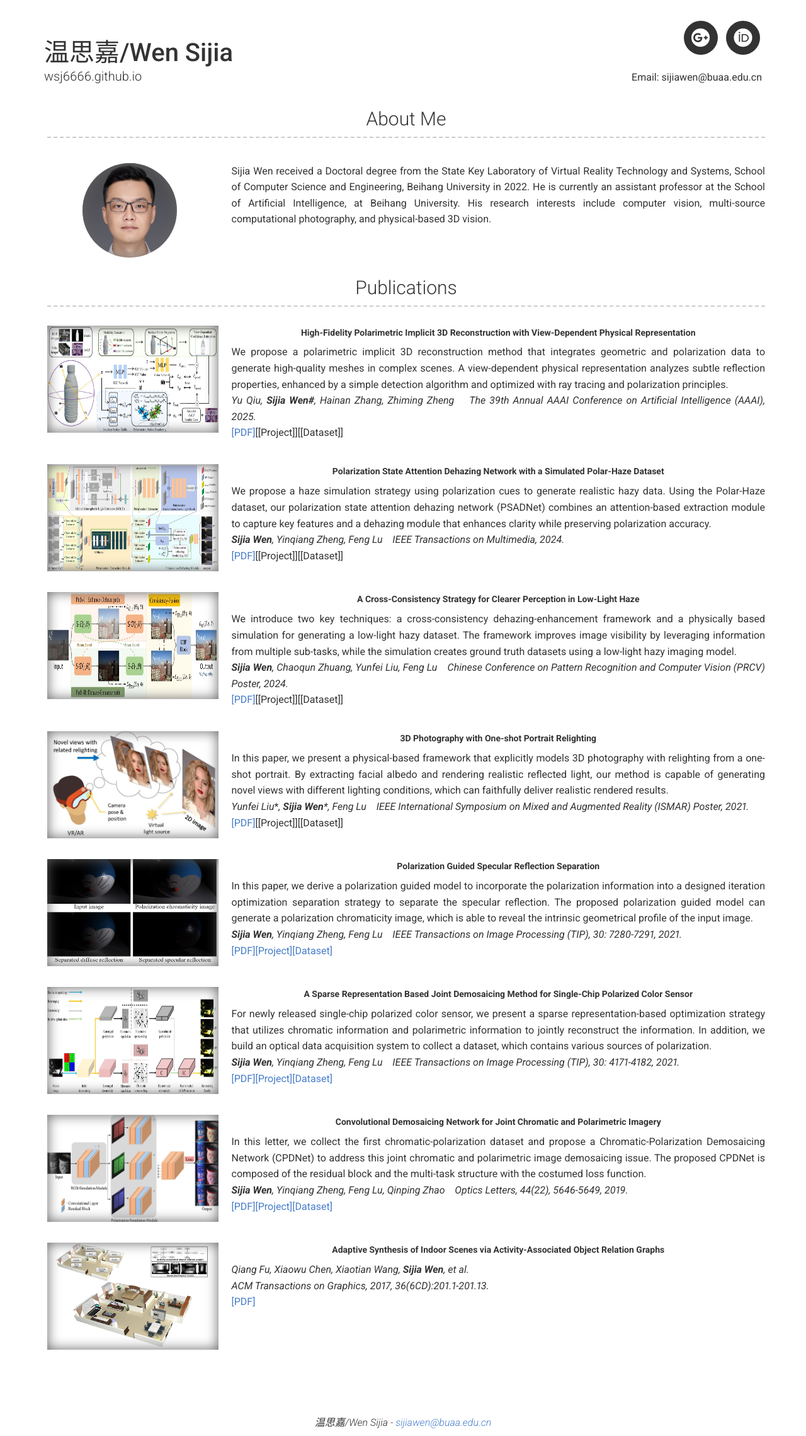
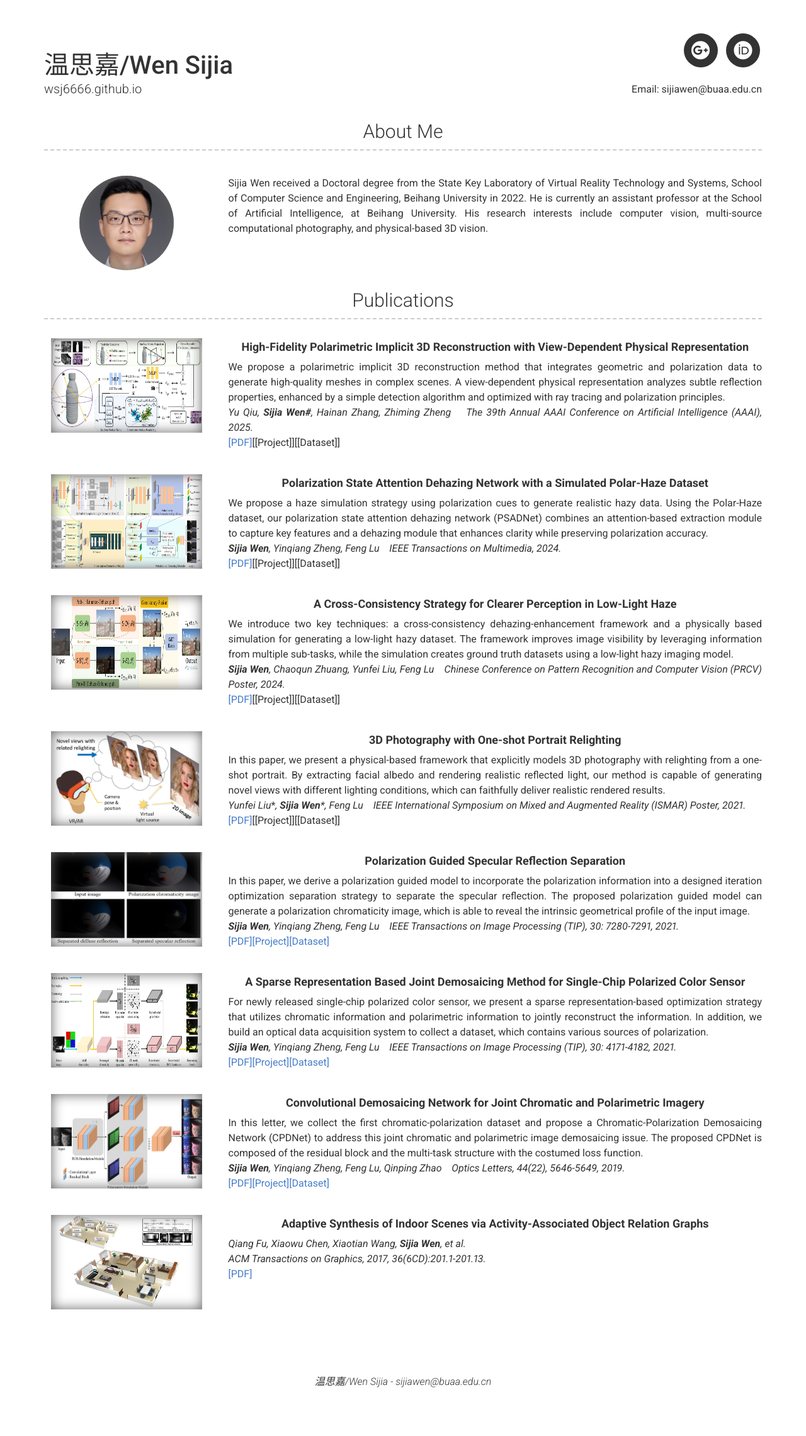
Before and after one commit to wsj6666/wsj6666.github.io, a Jekyll site: the page built from index.md, in a window 1280 px wide. Shown: the whole page at 63% size. Built offline with Jekyll 4.4.1, drawn with Linux system fonts in a browser that asks for light colours; nearby versions of some CDN libraries; after the commit the page ends 2213 px from its top, so only the background shows below that.

Commit message:
Add files via upload

```diff
--- a/_layouts/default.html
+++ b/_layouts/default.html
@@ -19,7 +19,7 @@
       {%- if site.version == 2 -%}
         {% for section in site.content %}
           <div class="container {{ section.layout }}-container">
-            <h3 id="{{ section.title | slugify }}">{{ section.title }}</h3>
+            <h3>{{ section.title }}</h3>
             {% include {{ section.layout | prepend: "section-" | append: ".html" }} content=section.content %}
           </div>
         {% endfor %}
--- a/_sass/base.scss
+++ b/_sass/base.scss
@@ -1,5 +1,5 @@
 @import url(https://fonts.googleapis.com/css?family=Roboto:100,300,400,700,500,500italic,400italic,300italic,100italic,700italic);
-@import url(https://cdn.bootcss.com/bootstrap/3.3.5/css/bootstrap.min.css);
+@import url(https://maxcdn.bootstrapcdn.com/bootstrap/3.3.5/css/bootstrap.min.css);
 @import url(https://use.fontawesome.com/releases/v5.11.2/css/all.css);
 @import url(https://use.fontawesome.com/releases/v5.11.2/css/v4-shims.css);
 
@@ -149,9 +149,7 @@ html {
 body {
   background: #ffffff;
   font-family: Roboto, sans-serif;
-  -webkit-font-smoothing: antialiased;
-  margin: 0 !important;
-}
+  -webkit-font-smoothing: antialiased; }
 
 .center-text {
   text-align: center; }
@@ -164,7 +162,7 @@ body {
   }
 }
 
-.header-container {
+.header-contianer {
   margin-top:50px;
 }
 
--- a/_sass/modern-resume-theme.scss
+++ b/_sass/modern-resume-theme.scss
@@ -1,39 +1,20 @@
-/* 基础样式导入 */
 @import "base";
 @import "button";
 @import "type";
 @import "dark";
 @import "icons";
 
-/* 页面整体容器，控制最大宽度和居中 */
-.page-wrapper {
-  padding: 0 20px;
-}
-
-.page-content {
-  max-width: 1200px;   /* 页面内容最大宽度 */
-  margin: 0 auto;     /* 居中 */
-  padding: 0 20px;    /* 内边距防止贴边 */
-}
-
-/* 全局基础字体 */
-body {
-  font-size: 0.875rem !important; /* 14px，缩小全局字体 */
-  line-height: 1.6;
-}
-
-/* Header 样式优化 */
 .header-right p {
   margin-bottom: 3px;
 }
 
-.header-right a {
-  color: inherit;
-  font-weight: 500;
+.header-right a{
+  color:inherit;
+  font-weight:500;
 }
 
 @media screen and (max-width: 768px) {
-  .header-container div {
+  .header-contianer div{
     text-align: center;
   }
 
@@ -46,59 +27,102 @@ body {
   }
 }
 
-/* 图片样式 */
-.profile-img, .normal-img {
+.profile-img {
+  width: 150px;
+  height: 150px;
   margin: 0 auto;
   display: block;
+  border-radius: 100px;
+  background-size: cover;
   background-position: center;
-  background-repeat: no-repeat;
-  background-size: cover;
+  background-repeat: repeat, no-repeat;
   -moz-box-shadow: inset 0 0 20px #636161;
   -webkit-box-shadow: inset 0 0 20px #636161;
   box-shadow: inset 0 0 20px #636161;
 }
 
-/* 保留头像为圆形 */
-.profile-img {
-  width: 150px;
+.normal-img {
+  width: 240px;
   height: 150px;
-  border-radius: 50%;
-}
-
-/* 普通图片为矩形 */
-.normal-img {
-  width: 272px;
-  height: 170px;
-  border-radius: 0;
+  margin: 0 auto;
+  display: block;
   background-size: 100% 100%;
+  background-position: center;
+  background-repeat: repeat, no-repeat;
+  -moz-box-shadow: inset 0 0 20px #636161;
+  -webkit-box-shadow: inset 0 0 20px #636161;
+  box-shadow: inset 0 0 20px #636161;
 }
 
 .into-text-1 {
   margin-top: 30px;
 }
 
-@media only screen and (max-width: 992px) {
+@media only screen and (max-width : 992px) {
   .into-text-1 {
     margin-top: 20px;
   }
 }
 
-/* 内容列表样式 */
-.list-container h3 {
-  margin-bottom: 0;
+.list-container {
+  h3 {
+    margin-bottom: 0;
+  }
 }
 
-/* 布局部分优化 */
 .layout {
   margin-top: 3rem;
   display: flex;
   flex-direction: row;
-}
 
-.layout-left,
-.layout-right {
-  @media screen and (max-width: 768px) {
-    flex-direction: column;
+  .details {
+    text-align: left;
+
+    p {
+      margin-bottom: 3px;
+      font-size: 1.6rem;
+      text-align: inherit;
+      font-weight: 300;
+
+      b {
+        font-weight: 500;
+      }
+    }
+
+    @media screen and (max-width: 768px) {
+      text-align: center!important;
+
+      p {
+        text-align: center!important;
+      }
+    }
+
+    a {
+      color: inherit;
+      font-style: italic;
+      font-weight: 300;
+    }
+
+    .fa {
+      font-size: 2rem;
+    }
+
+    .link {
+      font-size: 1.5rem;
+    }
+
+    h4 {
+      margin-bottom: 0.1rem;
+      font-weight: 500;
+
+      @media print {
+        margin-bottom: 0.2rem;
+      }
+
+      a {
+        font-weight: 500;
+      }
+    }
   }
 }
 
@@ -106,77 +130,58 @@ body {
   flex-direction: row-reverse;
 }
 
-.layout-top,
-.layout-top-right,
-.layout-top-middle {
-  flex-direction: column;
+.layout-right, .layout-top-right {
+  .details {
+    text-align: right;
+  }
 }
 
-.layout-top-middle .details {
-  text-align: center;
+.layout-left, .layout-right {
+  @media screen and (max-width: 768px) {
+    flex-direction: column;
+  }
 }
 
-.layout .details {
-  text-align: left;
+.layout-top-middle, .layout-top, .layout-top-right {
+  flex-direction: column;
+
+  .details, .content {
+    width: 100%;
+  }
 }
 
-.layout-right .details,
-.layout-top-right .details {
-  text-align: right;
+.layout-top-middle {
+  .details {
+    text-align: center;
+  }
 }
 
-.layout .details p {
-  margin-bottom: 3px;
-  font-size: 1rem !important; /* 16px -> 1rem，调小段落字体 */
+.footer-container {
+  margin-top:100px;
+}
+
+.footer-container p {
+  text-align: center;
+  font-style: italic;
   font-weight: 300;
 }
 
-.layout .details p b {
-  font-weight: 500;
-}
-
-.layout .details a {
+.footer-container a {
   color: inherit;
   font-style: italic;
   font-weight: 300;
 }
 
-.layout .details h4 {
-  margin-bottom: 0.1rem;
-  font-weight: 500;
+.page-content {
+  padding: 0;
 }
 
-@media print {
-  .layout .details h4 {
-    margin-bottom: 0.2rem;
-  }
-}
-
-.layout .details .fa {
-  font-size: 1.6rem !important; /* 2rem -> 1.6rem，调小图标字体 */
-}
-
-.layout .details .link {
-  font-size: 1.2rem !important; /* 1.5rem -> 1.2rem，调小链接字体 */
-}
-
-/* Footer 样式 */
-.footer-container {
-  margin-top: 100px;
-}
-
-.footer-container p,
-.footer-container a {
-  text-align: center;
-  font-style: italic;
-  font-weight: 300;
-}
-
-/* 联系方式 */
 .contact a {
   line-height: 50px;
   margin-left: 30px;
   color: #BBBBBB;
+  -webkit-transition: color 0.4s ease;
+  -moz-transition: color 0.4s ease;
   transition: color 0.4s ease;
 }
 
@@ -184,17 +189,17 @@ body {
   color: #4C4C4C;
 }
 
-/* 引言样式 */
 p.quote {
-  font-size: 1.4rem !important; /* 1.8rem -> 1.4rem，缩小引言字体 */
+  font-size: 1.8rem;
   font-weight: bolder;
-  padding: 0rem 1rem;
+  padding-top: 0rem ;
+  padding-left: 1rem ;
+  padding-right: 1rem ;
   text-align: center;
-}
 
-@media print {
-  p.quote {
+  @media print {
     text-align: left;
+    padding: 0rem 1rem;
     margin-top: 1rem;
   }
 }
```
